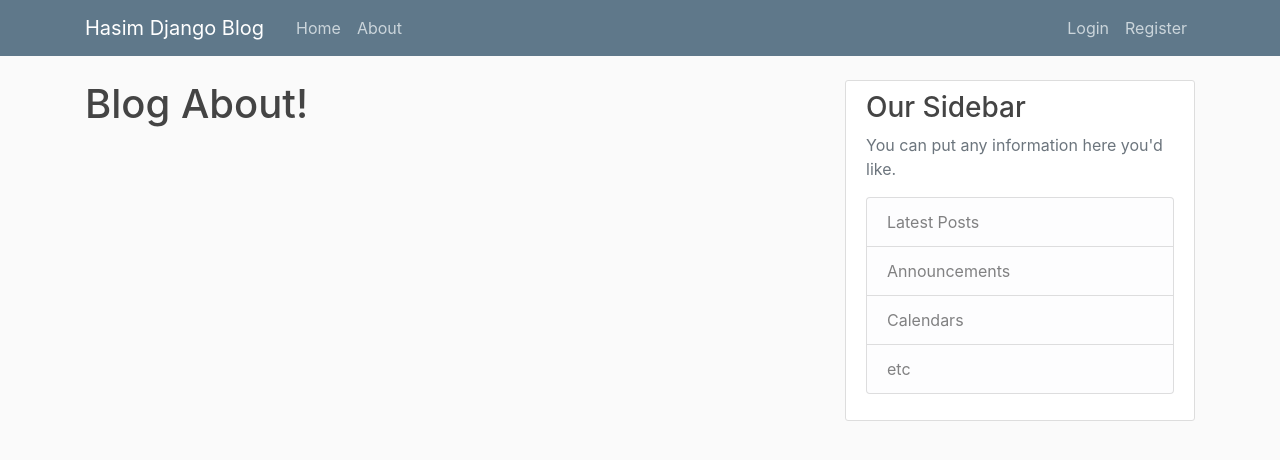
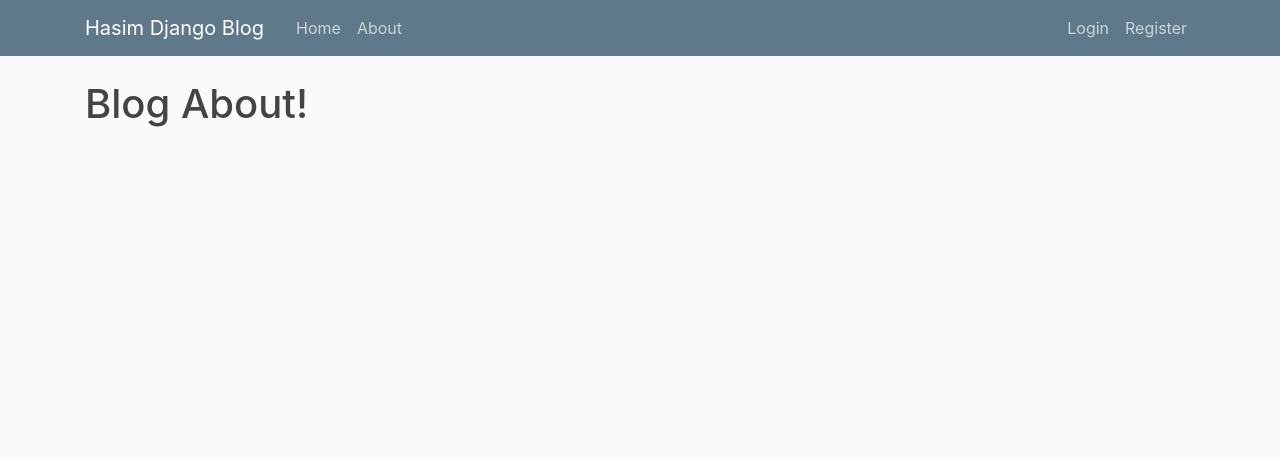
Before and after one commit to hasimwebapps/django-blog, a Django app: page /about/ in a window 1280 px wide. Shown: the top 460 px of the page. Run offline with Django 3.2, Linux system fonts and the light colour scheme; some libraries are stand-ins or nearby versions.

Commit message:
update show only 2 article per page
Change-Id: Ib08c22c68947dfdbc80a45d4a4ba26289421f96b

```diff
--- a/blog/templates/blog/base.html
+++ b/blog/templates/blog/base.html
@@ -48,7 +48,7 @@
     </header>
     <main role="main" class="container">
       <div class="row">
-        <div class="col-md-8">
+        <div class="col-md-12">
           {% if messages %}
             {% for message in messages %}
               <div class="alert alert-{{ message.tags }}">
@@ -57,19 +57,6 @@
             {% endfor %}
           {% endif %}
           {% block content %}{% endblock %}
-        </div>
-        <div class="col-md-4">
-          <div class="content-section">
-            <h3>Our Sidebar</h3>
-            <p class='text-muted'>You can put any information here you'd like.
-              <ul class="list-group">
-                <li class="list-group-item list-group-item-light">Latest Posts</li>
-                <li class="list-group-item list-group-item-light">Announcements</li>
-                <li class="list-group-item list-group-item-light">Calendars</li>
-                <li class="list-group-item list-group-item-light">etc</li>
-              </ul>
-            </p>
-          </div>
         </div>
       </div>
     </main>
--- a/blog/views.py
+++ b/blog/views.py
@@ -23,13 +23,13 @@ class PostListView(ListView):
     template_name = 'blog/home.html'
     context_object_name = 'posts'
     ordering = ['-date_posted']
-    paginate_by = 3
+    paginate_by = 2
 
 class UserPostListView(ListView):
     model = Post
     template_name = 'blog/user_posts.html'
     context_object_name = 'posts'
-    paginate_by = 3
+    paginate_by = 2
 
     def get_queryset(self):
         user = get_object_or_404(User, username=self.kwargs.get('username'))
```
